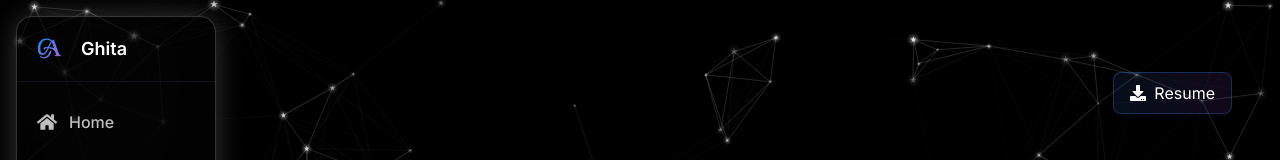
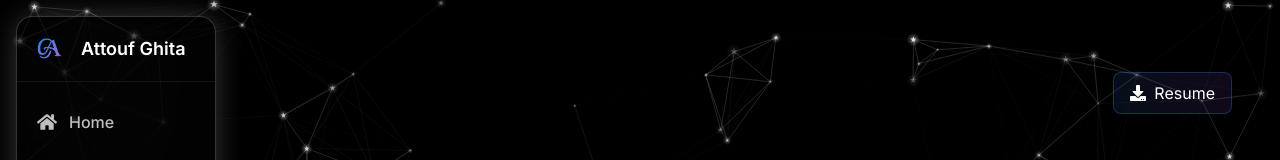
Before and after one commit to ghita-1/Ghita_Attouf, a React (Vite) app: page / in a window 1280 px wide. Both pictures are taken after a click on the picture 46 px from the left and 49 px from the top of the page. Shown: the top 160 px of the page. Built offline with nearby package versions, Linux system fonts and the light colour scheme.

Commit message:
fix: update sidebar styling and animations

```diff
--- a/src/components/layout/Sidebar.jsx
+++ b/src/components/layout/Sidebar.jsx
@@ -63,7 +63,7 @@ const Sidebar = ({ isOpen, toggleSidebar }) => {
               animate={{ opacity: 1 }}
               className="text-lg font-semibold text-white"
             >
-              Ghita
+              Attouf Ghita
             </motion.span>
           )}
         </div>
```
